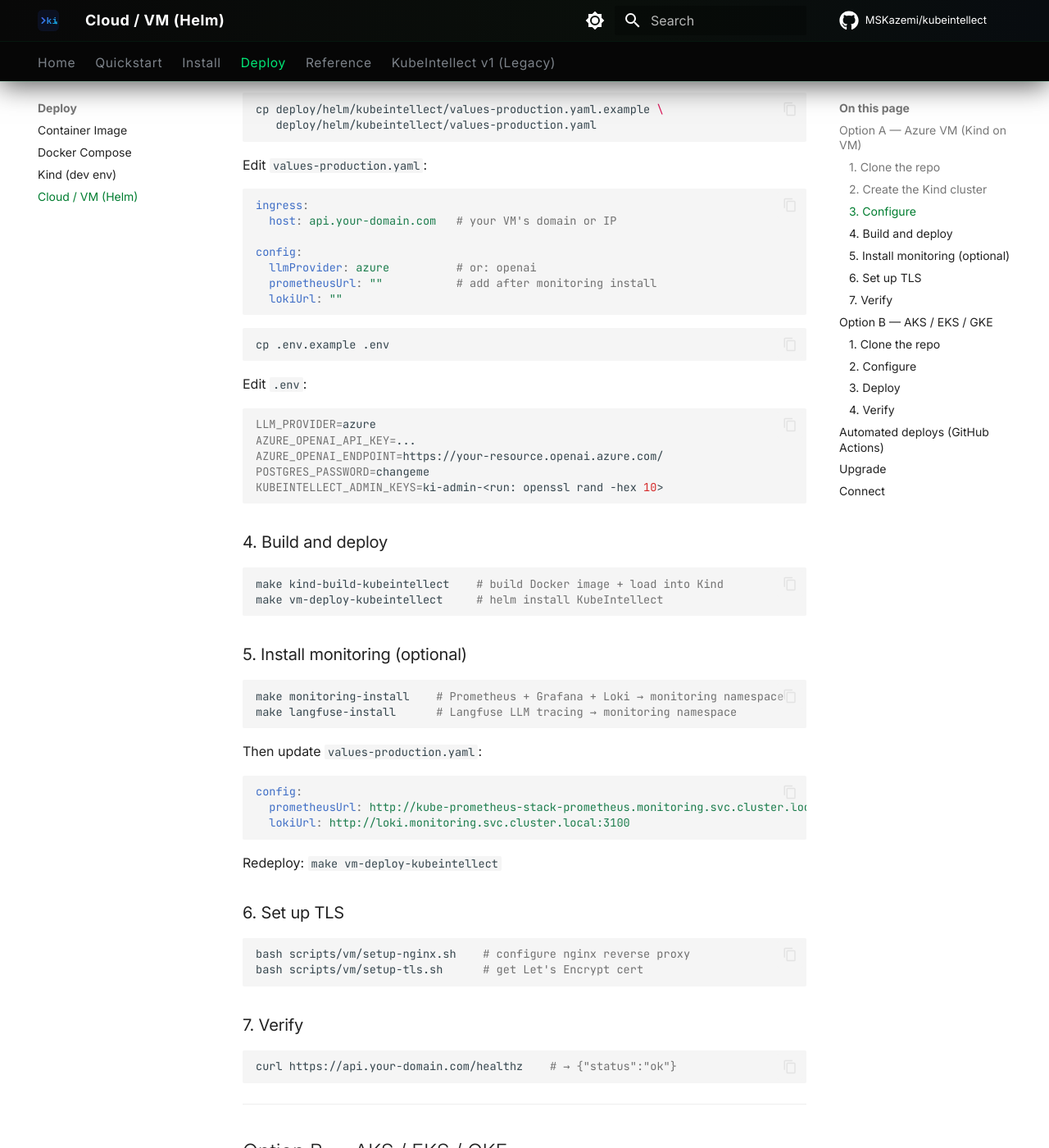
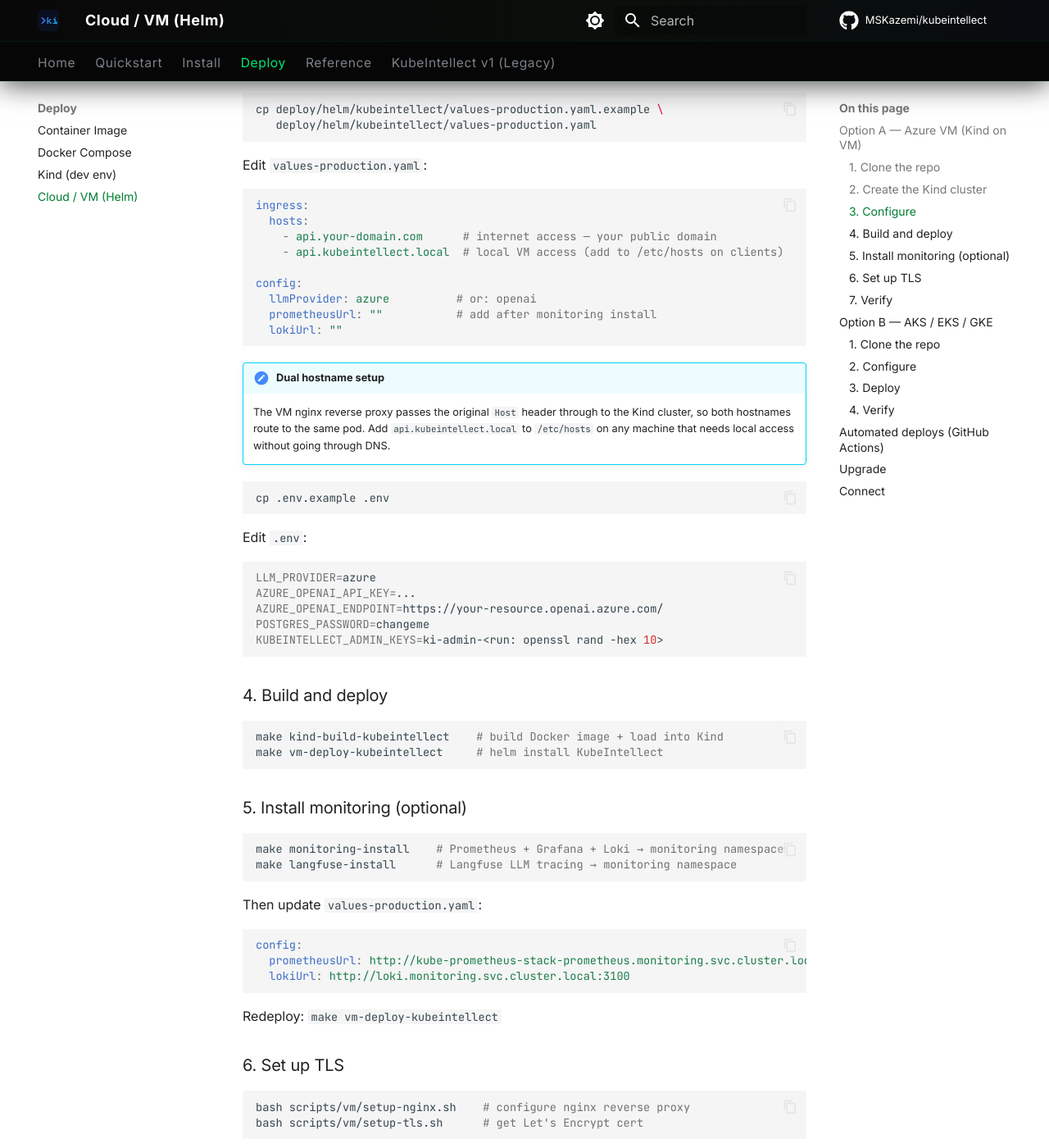
Before and after one commit to MSKazemi/kubeintellect, an MkDocs documentation site: the page built from docs/deploy/cloud.md, in a window 1280 px wide and 1400 px high, scrolled down 660 px. Shown: the whole window at 82% size. Built offline with MkDocs 1.6.1 and Material for MkDocs 9.7.7, drawn with Linux system fonts in a browser that asks for light colours; comment, search, counter and statistics services are not loaded; some of the changed text lies outside the part shown.

Commit message:
refactor: update ingress configuration to use list of hosts
- Modified ingress settings in multiple YAML files to support a list of hosts instead of a single host entry.
- Enhanced documentation to clarify the dual hostname setup for local and public access.

````diff
--- a/docs/deploy/cloud.md
+++ b/docs/deploy/cloud.md
@@ -38,13 +38,18 @@
 Edit `values-production.yaml`:
 ```yaml
 ingress:
-  host: api.your-domain.com   # your VM's domain or IP
+  hosts:
+    - api.your-domain.com      # internet access — your public domain
+    - api.kubeintellect.local  # local VM access (add to /etc/hosts on clients)
 
 config:
   llmProvider: azure          # or: openai
   prometheusUrl: ""           # add after monitoring install
   lokiUrl: ""
 ```
+
+!!! note "Dual hostname setup"
+    The VM nginx reverse proxy passes the original `Host` header through to the Kind cluster, so both hostnames route to the same pod. Add `api.kubeintellect.local` to `/etc/hosts` on any machine that needs local access without going through DNS.
 
 ```bash
 cp .env.example .env
@@ -92,7 +97,8 @@
 ### 7. Verify
 
 ```bash
-curl https://api.your-domain.com/healthz    # → {"status":"ok"}
+curl https://api.your-domain.com/healthz           # → {"status":"ok"}  (internet)
+curl http://api.kubeintellect.local/healthz         # → {"status":"ok"}  (local, if /etc/hosts set)
 ```
 
 ---
@@ -116,7 +122,8 @@
 Edit `values-cloud.yaml`:
 ```yaml
 ingress:
-  host: api.your-domain.com
+  hosts:
+    - api.your-domain.com    # ← your public domain
   className: nginx          # or: alb (EKS), gce (GKE)
 
 config:
````
Also changed, not shown: 4 other files.
